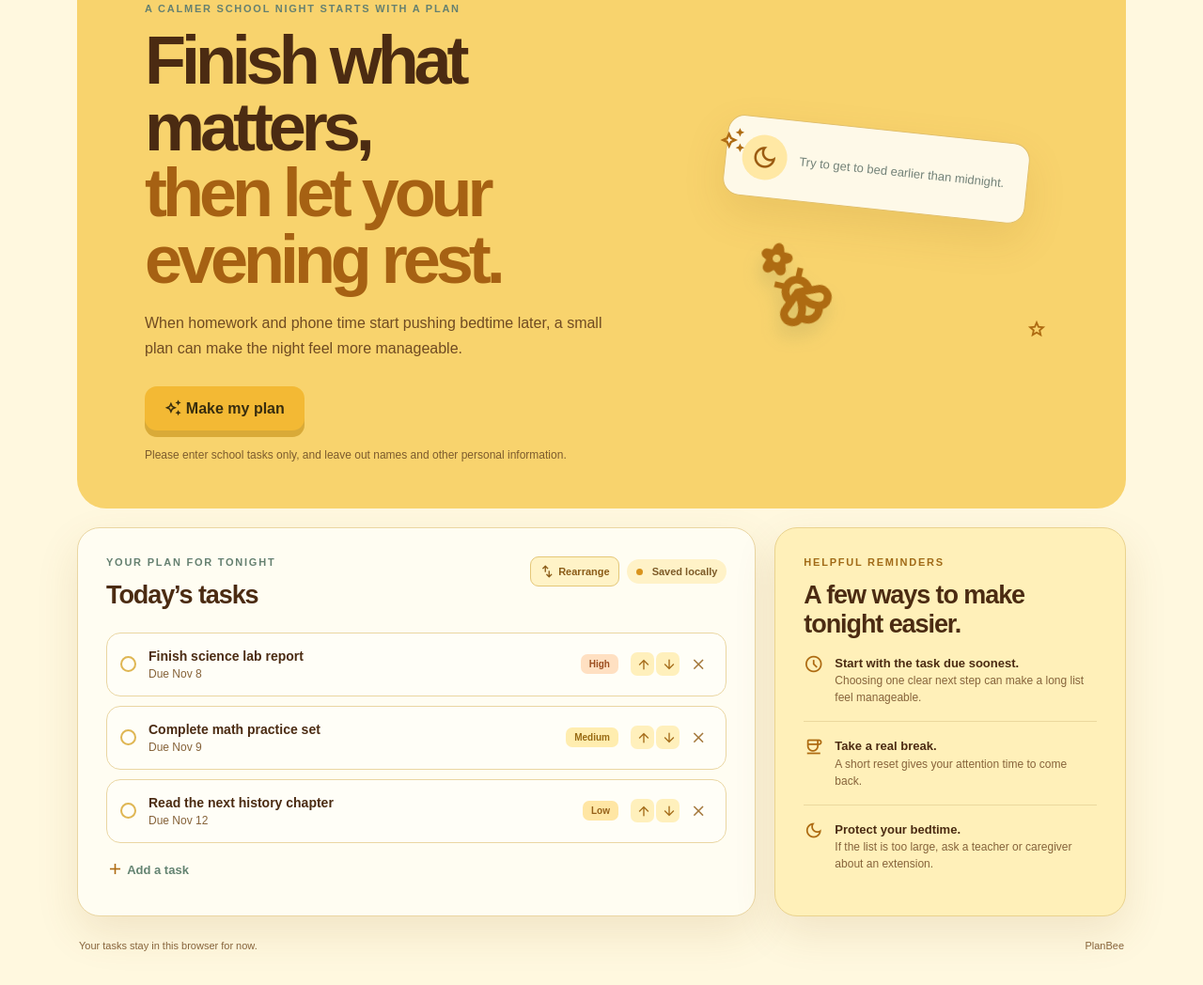
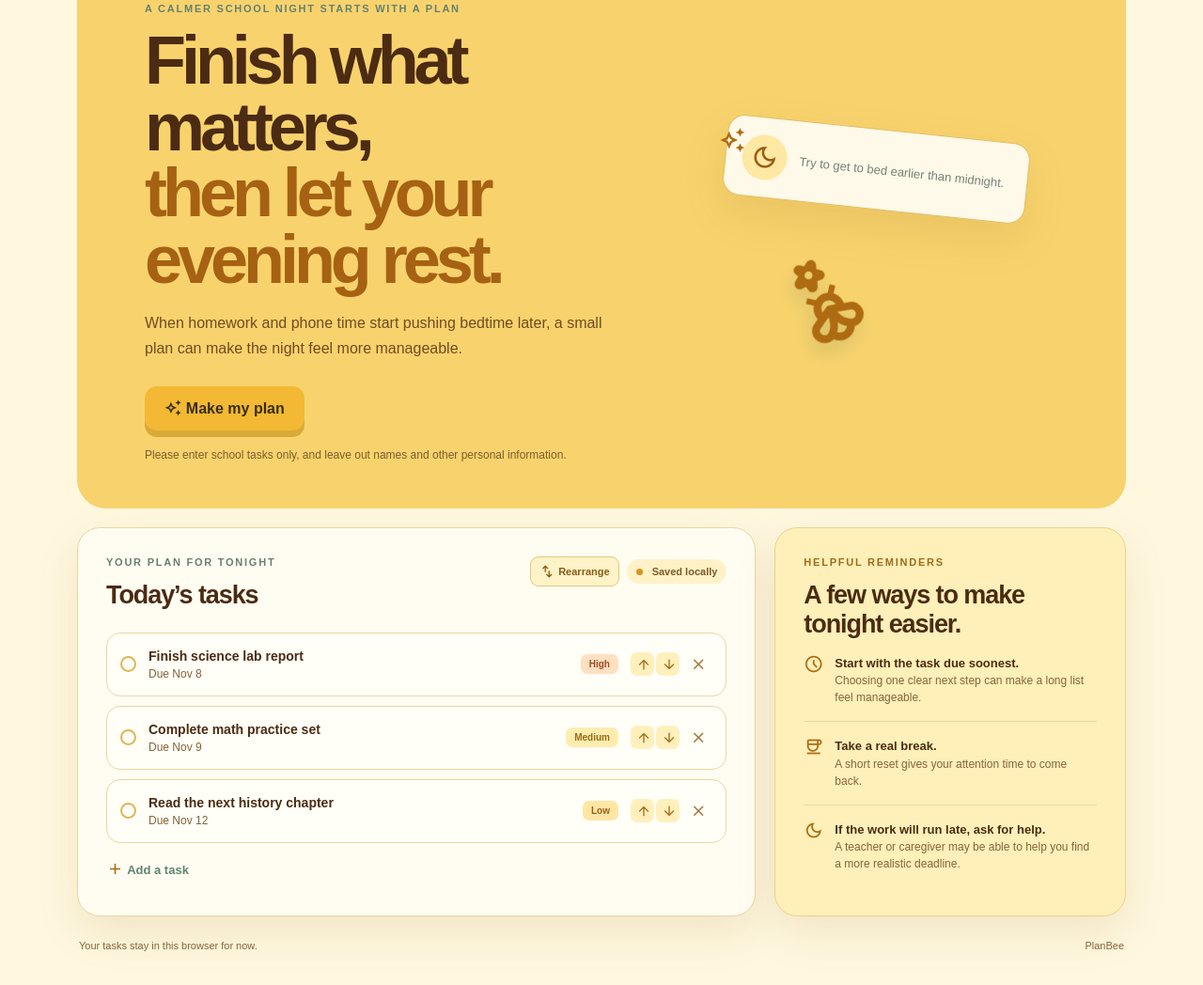
Before and after one commit to sophialiu1024/PlanBee, a plain HTML site: page public/index.html in a window 1280 px wide. Shown: the part 150-1198 px from the top of the page at 94% size. Drawn offline with nearby package versions, Linux system fonts and the light colour scheme; a web font is replaced by a local one.

Commit message:
Refine hero spacing and bedtime reminder

```diff
--- a/public/index.html
+++ b/public/index.html
@@ -27,7 +27,7 @@
         <div class="hero-visual" aria-label="A bee carrying a moon-shaped plan card">
           <div class="moon-card"><span class="moon material-symbols-outlined">dark_mode</span><span>Try to get to bed earlier than midnight.</span></div>
           <div class="bee material-symbols-outlined">emoji_nature</div>
-          <div class="sparkle sparkle-one material-symbols-outlined">auto_awesome</div><div class="sparkle sparkle-two material-symbols-outlined">star</div>
+          <div class="sparkle sparkle-one material-symbols-outlined">auto_awesome</div>
         </div>
       </section>
 
@@ -46,7 +46,7 @@
           <h2>A few ways to make<br />tonight easier.</h2>
           <div class="tip"><span class="tip-icon material-symbols-outlined">schedule</span><p><strong>Start with the task due soonest.</strong><br />Choosing one clear next step can make a long list feel manageable.</p></div>
           <div class="tip"><span class="tip-icon material-symbols-outlined">coffee</span><p><strong>Take a real break.</strong><br />A short reset gives your attention time to come back.</p></div>
-          <div class="tip"><span class="tip-icon material-symbols-outlined">dark_mode</span><p><strong>Protect your bedtime.</strong><br />If the list is too large, ask a teacher or caregiver about an extension.</p></div>
+          <div class="tip"><span class="tip-icon material-symbols-outlined">dark_mode</span><p><strong>If the work will run late, ask for help.</strong><br />A teacher or caregiver may be able to help you find a more realistic deadline.</p></div>
         </aside>
       </section>
 
--- a/public/styles.css
+++ b/public/styles.css
@@ -48,7 +48,7 @@ body { background: var(--cream); color: var(--ink); font-family: "Bpmf Huninn",
 .material-symbols-outlined { font-family: "Material Symbols Outlined"; font-weight: normal; font-style: normal; font-size: 1.15em; line-height: 1; letter-spacing: normal; text-transform: none; display: inline-block; white-space: nowrap; word-wrap: normal; direction: ltr; -webkit-font-feature-settings: "liga"; -webkit-font-smoothing: antialiased; font-feature-settings: "liga"; font-variation-settings: "FILL" 0, "wght" 400, "GRAD" 0, "opsz" 24; }
 .brand-mark { display: grid; place-items: center; width: 31px; height: 31px; padding: 0; font-size: 21px; line-height: 1; }
 .primary-button .material-symbols-outlined, .secondary-button .material-symbols-outlined, .ai-badge .material-symbols-outlined { vertical-align: -3px; }
-.bee { top: 158px; left: 58px; color: #ae6b12; font-size: 100px; transform: rotate(13deg) scaleX(-1); }
+.bee { top: 176px; left: 92px; color: #ae6b12; font-size: 100px; transform: rotate(13deg) scaleX(-1); }
 .moon { display: grid; place-items: center; flex: 0 0 48px; width: 48px; height: 48px; padding: 0; font-size: 30px; line-height: 1; }
 .tip-icon { font-size: 21px; }
 .sparkle { font-size: 28px; }
@@ -58,7 +58,7 @@ body { background: var(--cream); color: var(--ink); font-family: "Bpmf Huninn",
 .result-card p::before { content: none; }
 .result-icon { margin-right: 10px; color: #ae6b12; font-size: 18px; vertical-align: -3px; }
 .close-button { padding: 3px; font-size: 23px; }
-@media (max-width: 760px) { .bee { top: 82px; left: 45px; font-size: 68px; } }
+@media (max-width: 760px) { .bee { top: 98px; left: 64px; font-size: 68px; } }
 .panel-actions { display: flex; align-items: center; gap: 8px; }
 .reorder-toggle { display: inline-flex; align-items: center; gap: 4px; border: 1px solid #e4c778; border-radius: 9px; padding: 7px 9px; color: #8b5c18; background: #fff3c7; font-size: 11px; font-weight: 700; }
 .reorder-toggle .material-symbols-outlined { font-size: 16px; }
```
